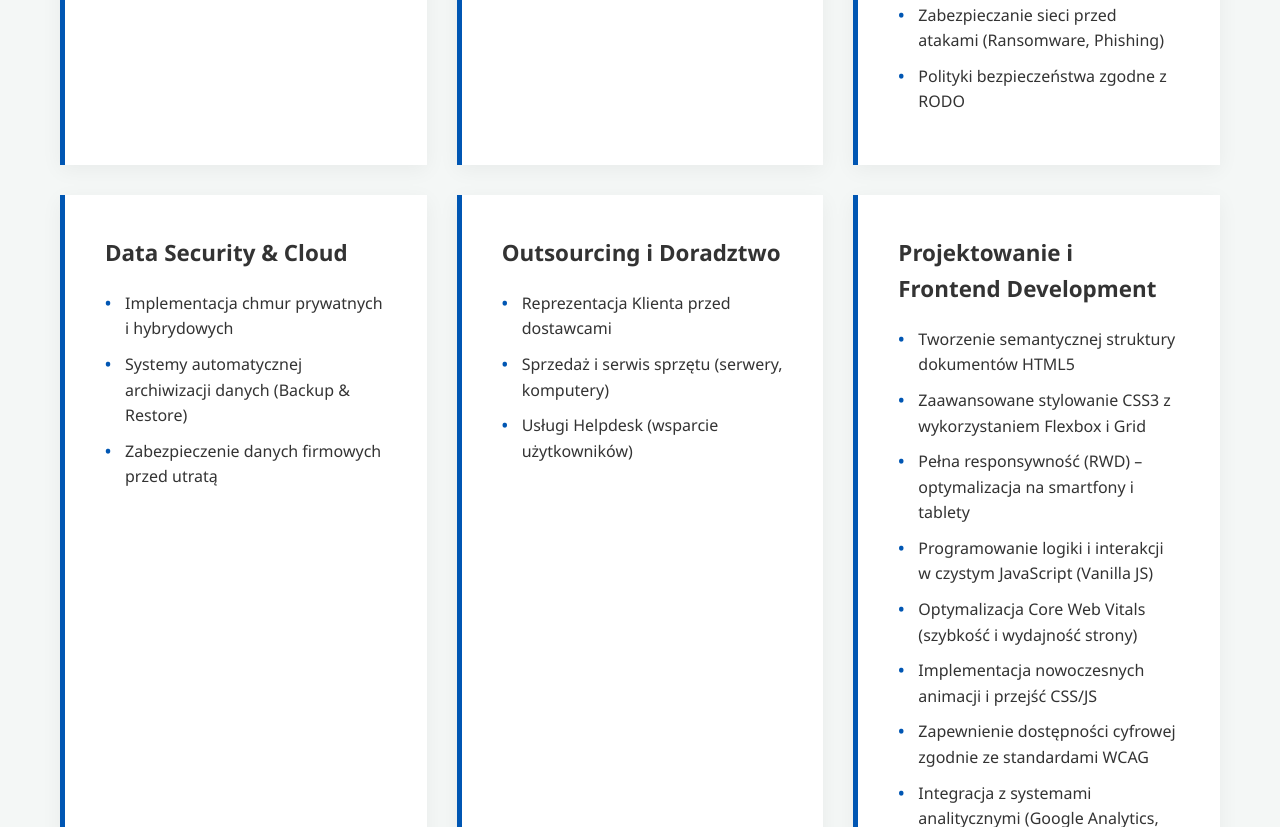
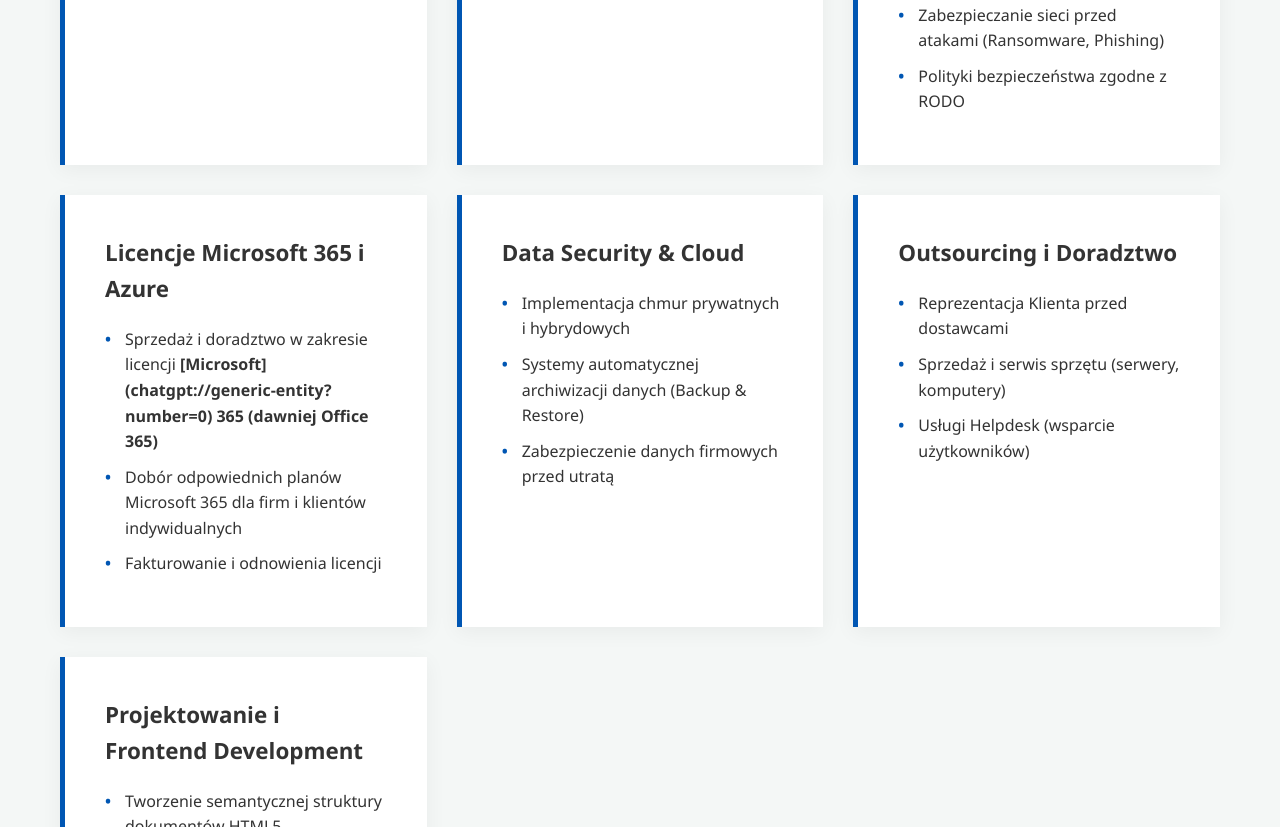
Before and after one commit to sebjankow/askom, a plain HTML site: page oferta.html in a window 1280 px wide. Shown: the part 652-1479 px from the top of the page. Drawn offline with Linux system fonts and the light colour scheme.

Commit message:
update_oferta

```diff
--- a/oferta.html
+++ b/oferta.html
@@ -76,7 +76,14 @@
                         <li>Polityki bezpieczeństwa zgodne z RODO</li>
                     </ul>
                 </div>
-
+                <div class="service-card">
+                    <h3>Licencje Microsoft 365 i Azure</h3>
+                    <ul>
+                        <li>Sprzedaż i doradztwo w zakresie licencji <strong>[Microsoft](chatgpt://generic-entity?number=0) 365 (dawniej Office 365)</strong></li>
+                        <li>Dobór odpowiednich planów Microsoft 365 dla firm i klientów indywidualnych</li>
+                        <li>Fakturowanie i odnowienia licencji</li>
+                    </ul>
+                </div>
                 <div class="service-card">
                     <h3>Data Security & Cloud</h3>
                     <ul>
```
